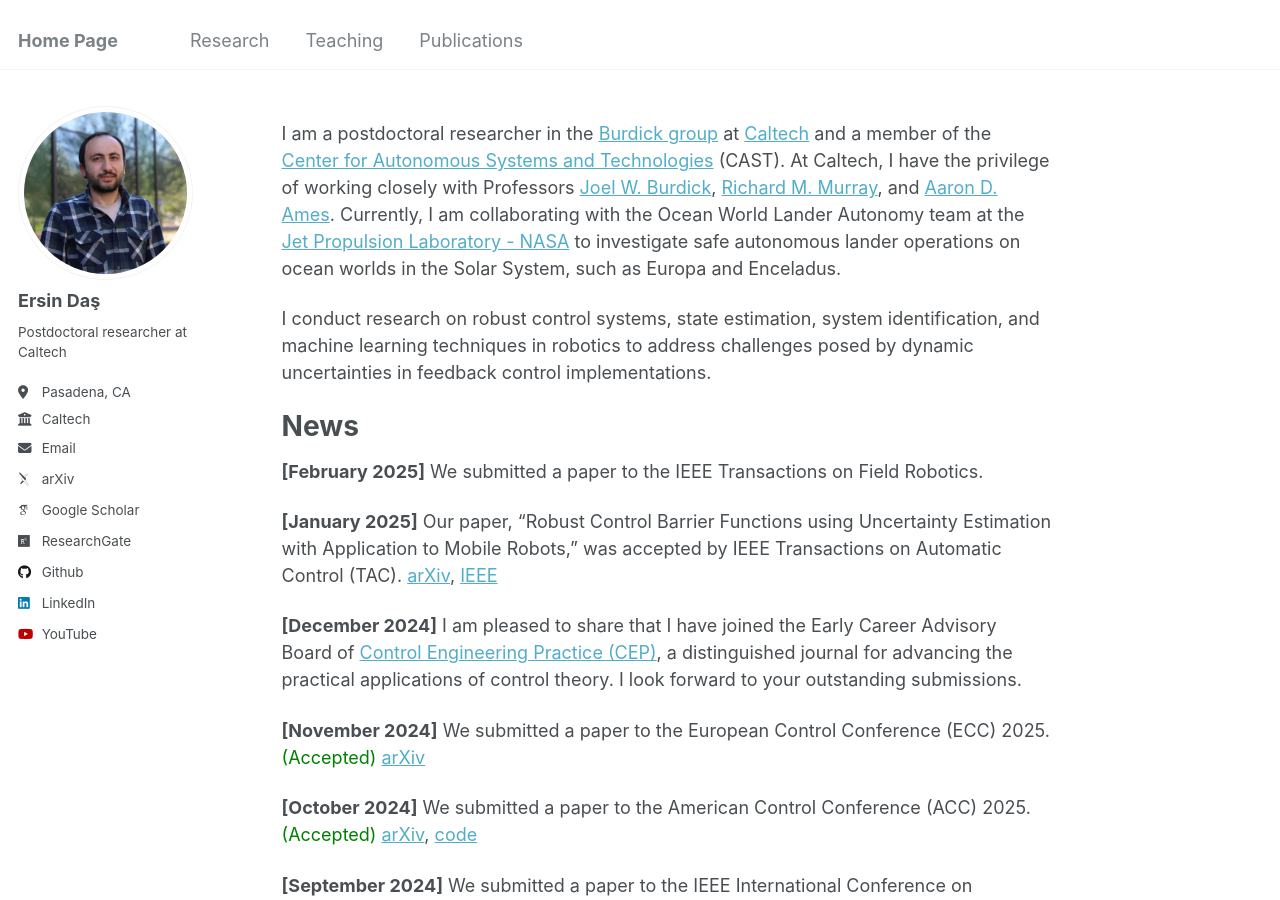
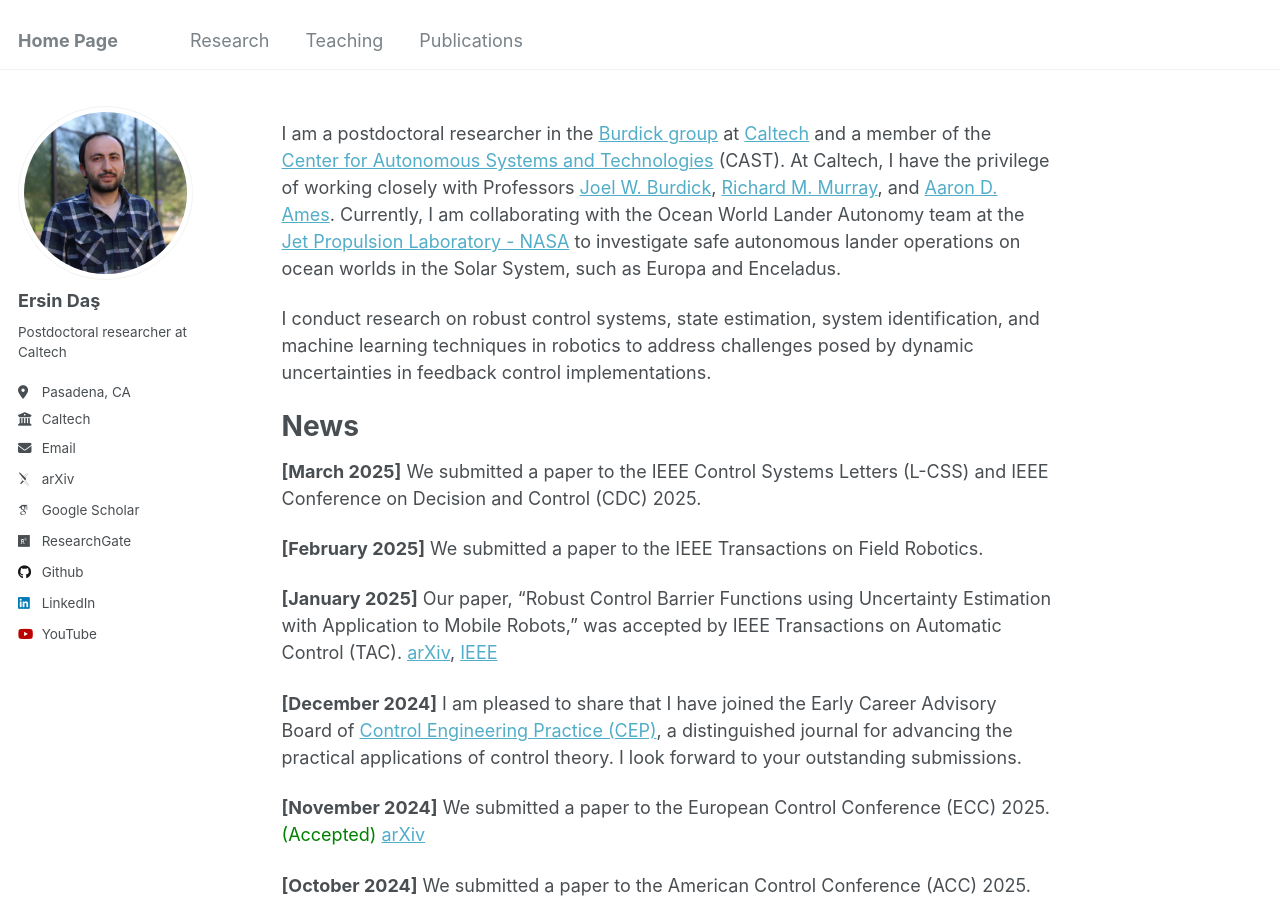
Before and after one commit to ersindas/ersindas.github.io, a Jekyll site: the page built from _pages/about.md, in a window 1280 px wide and 900 px high. Built offline with Jekyll 4.4.1, drawn with Linux system fonts in a browser that asks for light colours; some web fonts are replaced.

Commit message:
Update about.md
CDC2025

```diff
--- a/_pages/about.md
+++ b/_pages/about.md
@@ -13,6 +13,8 @@ I conduct research on robust control systems, state estimation, system identific
 
 News
 ======
+**[March 2025]** We submitted a paper to the IEEE Control Systems Letters (L-CSS) and IEEE Conference on Decision and Control (CDC) 2025.
+
 **[February 2025]** We submitted a paper to the IEEE Transactions on Field Robotics.
 
 **[January 2025]** Our paper, "Robust Control Barrier Functions using Uncertainty Estimation with Application to Mobile Robots," was accepted by IEEE Transactions on Automatic Control (TAC). [arXiv](https://arxiv.org/pdf/2401.01881), [IEEE](https://ieeexplore.ieee.org/document/10872802)
```
